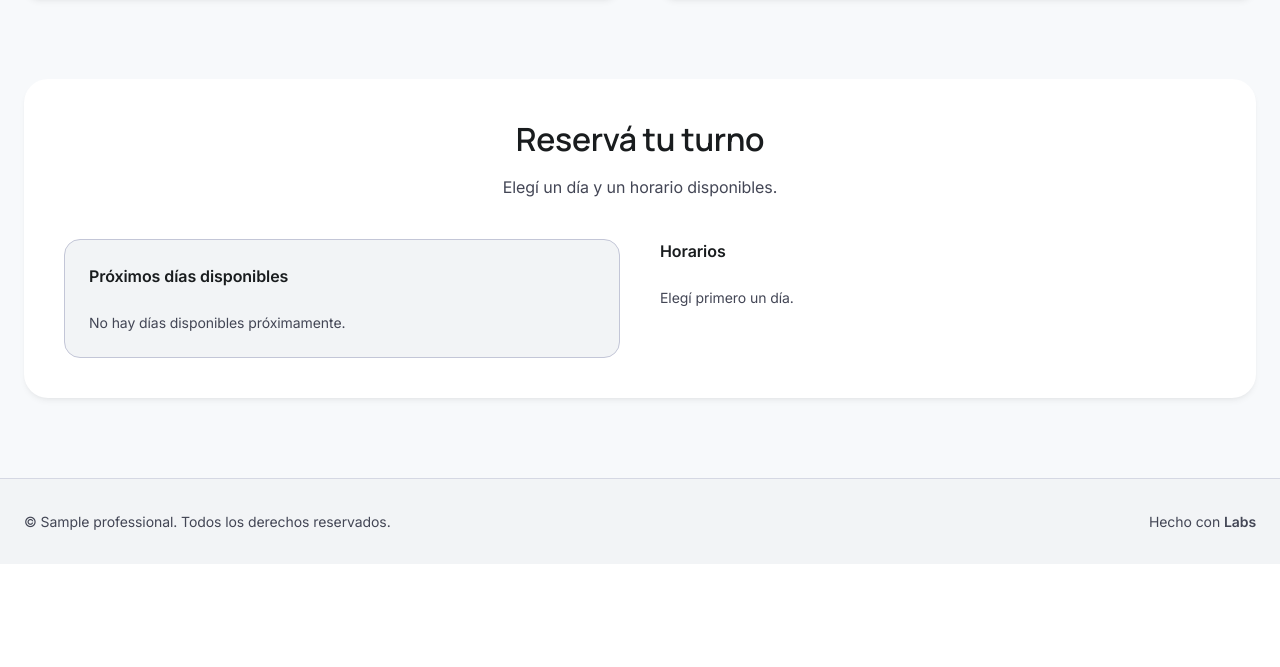
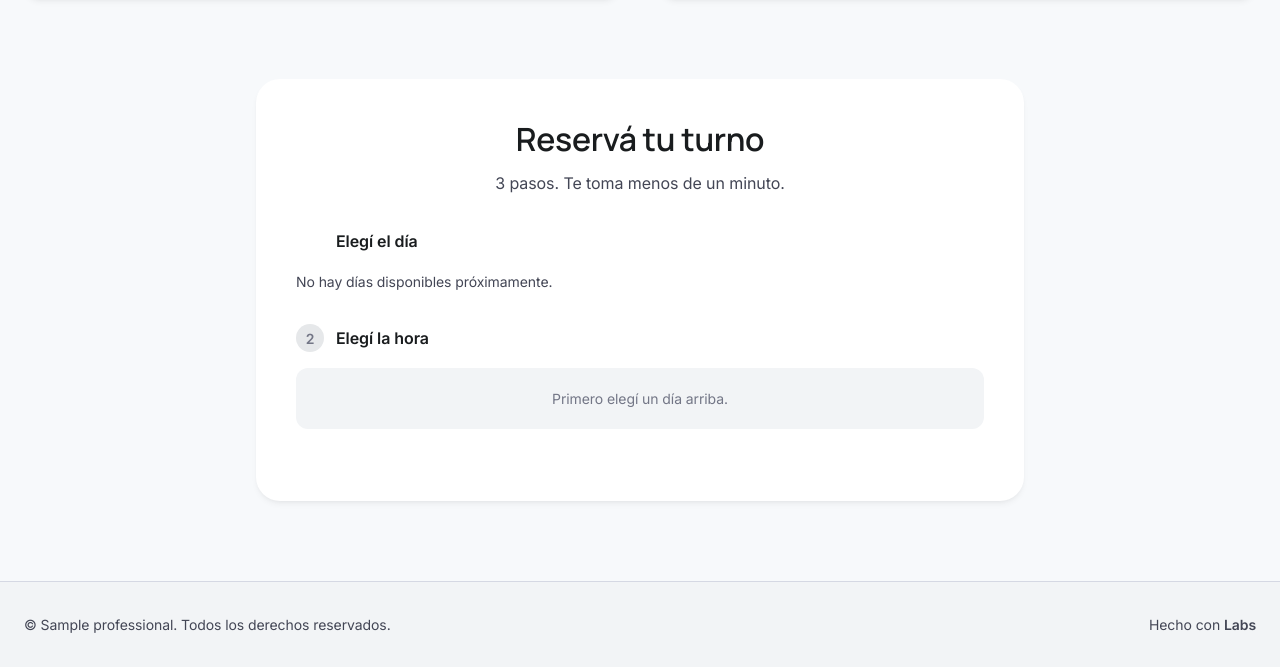
Before and after one commit to ggaray99/labs, a Django app: a page that uses templates/core/public_landing.html in a window 1280 px wide. Shown: the part 2332-2999 px from the top of the page. Before the commit the page ends 2896 px from the top, so only its background shows below. Run offline with Django 5.2, Linux system fonts and the light colour scheme; tables that the repository leaves empty hold one stand-in row (values such as "Sample post"); grey boxes marked "Sample" are stand-in pictures; some libraries are stand-ins or nearby versions.

Commit message:
Patient reviews via signed link, map toggle, simpler booking flow
Reviews:
- LandingTestimonial gains appointment FK (one review per turno) + is_approved + created_at.
- After marking a turno as completed, dashboard shows a "Copiar link reseña" button with a signed token URL (60d max age).
- Public review page at /p/<slug>/review/<token>/ — patient leaves rating + quote, lands as is_approved=False.
- Landing admin highlights pending reviews at the top of the testimonials section with approve/reject buttons.
- Public landing only renders approved testimonials.

Map:
- Professional.show_map toggle (default True). Map renders only when address is set AND show_map is on.
- Replaced the placeholder block with an embedded Google Maps iframe (no API key needed) plus an "open in Maps" link.
- Contact section collapses to single column when no map.

Booking section:
- Linear 1-2-3 flow (día, hora, datos) with numbered step indicators.
- Date picker is a horizontal-scroll strip of pills; time slots use a 3/4-col grid.
- Compact form: name fields inline, obra social hidden behind optional <details>, motivo as 2-line textarea.
- Confirmation summary shown above the form when a slot is picked.

Co-Authored-By: Claude Opus 4.7 <noreply@anthropic.com>

```diff
--- a/core/forms.py
+++ b/core/forms.py
@@ -58,7 +58,7 @@ class LandingSettingsForm(forms.ModelForm):
     class Meta:
         model = Professional
         fields = ['theme_primary', 'show_stats', 'show_credentials', 'show_mission',
-                  'show_services', 'show_testimonials', 'show_contact']
+                  'show_services', 'show_testimonials', 'show_contact', 'show_map']
 
 
 class BasicsForm(forms.ModelForm):
@@ -89,3 +89,9 @@ class LandingTestimonialForm(forms.ModelForm):
     class Meta:
         model = LandingTestimonial
         fields = ['quote', 'author_name', 'author_meta', 'rating', 'order']
+
+
+class PublicReviewForm(forms.Form):
+    rating = forms.IntegerField(min_value=1, max_value=5, label='Puntaje')
+    quote = forms.CharField(widget=forms.Textarea(attrs={'rows': 4, 'maxlength': 600}),
+                            label='¿Cómo fue tu experiencia?', max_length=600)
--- a/core/urls.py
+++ b/core/urls.py
@@ -15,5 +15,6 @@ urlpatterns = [
     path('dashboard/landing/', views.landing_admin, name='landing_admin'),
     path('p/<slug:slug>/', views.public_landing, name='public_landing'),
     path('p/<slug:slug>/booking/', views.booking, name='booking'),
+    path('p/<slug:slug>/review/<str:token>/', views.public_review, name='public_review'),
     path('api/patients/search/', views.patient_search_api, name='patient_search_api'),
 ]
--- a/core/views.py
+++ b/core/views.py
@@ -4,12 +4,14 @@ from datetime import datetime, timedelta, date
 
 import qrcode
 from django.shortcuts import render, redirect, get_object_or_404
-from django.http import JsonResponse
+from django.http import JsonResponse, Http404
 from django.contrib import messages
 from django.contrib.auth import login, logout, authenticate
 from django.contrib.auth.decorators import login_required
 from django.contrib.auth.models import User
+from django.core import signing
 from django.db.models import Q
+from django.urls import reverse
 
 from .models import (
     Professional, Patient, Appointment,
@@ -18,8 +20,26 @@ from .models import (
 from .forms import (
     ProfessionalSetupForm, BookingPatientForm, PatientForm,
     MissionForm, LandingSettingsForm, BasicsForm, LandingStatForm, LandingCredentialForm,
-    LandingServiceForm, LandingTestimonialForm,
+    LandingServiceForm, LandingTestimonialForm, PublicReviewForm,
 )
+
+
+REVIEW_TOKEN_SALT = 'clyra.appointment.review'
+REVIEW_TOKEN_MAX_AGE = 60 * 24 * 60 * 60  # 60 days
+
+
+def make_review_token(appointment):
+    return signing.TimestampSigner(salt=REVIEW_TOKEN_SALT).sign(str(appointment.id))
+
+
+def parse_review_token(token):
+    try:
+        appointment_id = signing.TimestampSigner(salt=REVIEW_TOKEN_SALT).unsign(
+            token, max_age=REVIEW_TOKEN_MAX_AGE
+        )
+    except signing.BadSignature:
+        return None
+    return Appointment.objects.filter(id=appointment_id).first()
 
 
 # --- Helpers ---
@@ -166,10 +186,10 @@ def dashboard(request):
         return redirect('setup')
 
     today = date.today()
-    appointments_today = Appointment.objects.filter(
+    appointments_today = list(Appointment.objects.filter(
         professional=professional,
         appointment_date=today
-    ).select_related('patient')
+    ).select_related('patient'))
 
     upcoming = Appointment.objects.filter(
         professional=professional,
@@ -181,6 +201,14 @@ def dashboard(request):
 
     public_url = request.build_absolute_uri(f'/p/{professional.slug}/')
     qr_data = generate_qr_base64(public_url)
+
+    # Attach review_link to completed appointments missing a testimonial.
+    for apt in appointments_today:
+        apt.review_link = ''
+        if apt.status == 'completed' and not hasattr(apt, 'testimonial'):
+            apt.review_link = request.build_absolute_uri(
+                reverse('public_review', kwargs={'slug': professional.slug, 'token': make_review_token(apt)})
+            )
 
     return render(request, 'core/dashboard.html', {
         'professional': professional,
@@ -406,6 +434,13 @@ def landing_admin(request):
                 messages.error(request, 'Revisá los campos.')
             return redirect('/dashboard/landing/#basics')
 
+        if action == 'testimonial_approve':
+            obj = get_object_or_404(LandingTestimonial, id=request.POST.get('id'), professional=professional)
+            obj.is_approved = True
+            obj.save()
+            messages.success(request, 'Reseña aprobada y publicada.')
+            return redirect('/dashboard/landing/#testimonials')
+
         # Format: <section>_<verb> with verb in {add, save, delete}
         for section, (Model, FormCls, _) in LANDING_SECTIONS.items():
             anchor = f'/dashboard/landing/#{section}s'
@@ -433,12 +468,14 @@ def landing_admin(request):
                 messages.success(request, 'Item eliminado.')
                 return redirect(anchor)
 
+    testimonials_qs = professional.landing_testimonials.all()
     return render(request, 'core/landing_admin.html', {
         'professional': professional,
         'stats': professional.landing_stats.all(),
         'credentials': professional.landing_credentials.all(),
         'services': professional.landing_services.all(),
-        'testimonials': professional.landing_testimonials.all(),
+        'testimonials': testimonials_qs.filter(is_approved=True),
+        'pending_testimonials': testimonials_qs.filter(is_approved=False),
         'public_url': request.build_absolute_uri(f'/p/{professional.slug}/'),
     })
 
@@ -511,10 +548,51 @@ def public_landing(request, slug):
         'landing_stats': professional.landing_stats.all(),
         'landing_credentials': professional.landing_credentials.all(),
         'landing_services': professional.landing_services.all(),
-        'landing_testimonials': professional.landing_testimonials.all(),
+        'landing_testimonials': professional.landing_testimonials.filter(is_approved=True),
     })
 
 
 def booking(request, slug):
     """Legacy redirect — booking is now inline in public_landing."""
     return redirect('public_landing', slug=slug)
+
+
+def public_review(request, slug, token):
+    professional = get_object_or_404(Professional, slug=slug)
+    appointment = parse_review_token(token)
+
+    if not appointment or appointment.professional_id != professional.id:
+        return render(request, 'core/review.html', {
+            'professional': professional, 'invalid': True,
+        })
+
+    if hasattr(appointment, 'testimonial'):
+        return render(request, 'core/review.html', {
+            'professional': professional, 'already_submitted': True,
+        })
+
+    if request.method == 'POST':
+        form = PublicReviewForm(request.POST)
+        if form.is_valid():
+            patient = appointment.patient
+            author_name = f'{patient.first_name} {patient.last_name[:1].upper()}.'
+            LandingTestimonial.objects.create(
+                professional=professional,
+                appointment=appointment,
+                quote=form.cleaned_data['quote'],
+                rating=form.cleaned_data['rating'],
+                author_name=author_name,
+                author_meta=f'Paciente — {appointment.appointment_date.strftime("%m/%Y")}',
+                is_approved=False,
+            )
+            return render(request, 'core/review.html', {
+                'professional': professional, 'success': True,
+            })
+    else:
+        form = PublicReviewForm()
+
+    return render(request, 'core/review.html', {
+        'professional': professional,
+        'appointment': appointment,
+        'form': form,
+    })
--- a/templates/core/public_landing.html
+++ b/templates/core/public_landing.html
@@ -217,7 +217,7 @@
 
     <!-- CONTACT -->
     {% if professional.show_contact %}
-    <section id="contacto" class="py-6 sm:py-10 grid grid-cols-1 md:grid-cols-2 gap-4 sm:gap-10">
+    <section id="contacto" class="py-6 sm:py-10 grid grid-cols-1 {% if professional.address and professional.show_map %}md:grid-cols-2{% endif %} gap-4 sm:gap-10">
       <div class="bg-white p-6 sm:p-10 rounded-2xl ambient-shadow">
         <h2 class="mb-3 sm:mb-4 text-[#191c1e]">Contactame</h2>
         <p class="body-md text-[#434655] mb-6 sm:mb-8">¿Querés consultar algo antes de reservar? Escribime o llamame:</p>
@@ -257,13 +257,18 @@
           {% endif %}
         </div>
       </div>
-      {% if professional.address %}
-      <div class="bg-[#e6e8ea] rounded-2xl overflow-hidden relative min-h-[260px] sm:min-h-[400px] ambient-shadow flex items-center justify-center">
-        <span class="material-symbols-outlined text-[#737686]" style="font-size:64px;">location_on</span>
-        <div class="absolute bottom-3 left-3 right-3 sm:bottom-6 sm:left-6 sm:right-6 bg-white p-3 sm:p-4 rounded-xl ambient-shadow flex items-center gap-3">
+      {% if professional.address and professional.show_map %}
+      <div class="rounded-2xl overflow-hidden relative min-h-[260px] sm:min-h-[400px] ambient-shadow">
+        <iframe
+          src="https://www.google.com/maps?q={{ professional.address|urlencode }}&output=embed"
+          class="absolute inset-0 w-full h-full border-0" loading="lazy" referrerpolicy="no-referrer-when-downgrade"
+          allowfullscreen></iframe>
+        <a href="https://www.google.com/maps/search/?api=1&query={{ professional.address|urlencode }}" target="_blank" rel="noopener"
+           class="absolute bottom-3 left-3 right-3 sm:bottom-6 sm:left-6 sm:right-6 bg-white p-3 sm:p-4 rounded-xl ambient-shadow flex items-center gap-3 hover:bg-[#f7f9fb] transition-colors">
           <span class="material-symbols-outlined text-[var(--theme-primary)] shrink-0">location_on</span>
-          <span class="body-sm font-bold text-[#191c1e]">{{ professional.address }}</span>
-        </div>
+          <span class="body-sm font-bold text-[#191c1e] flex-1">{{ professional.address }}</span>
+          <span class="material-symbols-outlined text-[#737686]" style="font-size:18px;">open_in_new</span>
+        </a>
       </div>
       {% endif %}
     </section>
@@ -271,10 +276,10 @@
 
     <!-- SCHEDULE / BOOKING -->
     <section id="reservar-turno" class="py-6 sm:py-10">
-      <div class="bg-white rounded-2xl sm:rounded-3xl p-6 sm:p-10 ambient-shadow">
-        <div class="text-center mb-6 sm:mb-10">
-          <h2 class="mb-3 sm:mb-4 text-[#191c1e]">Reservá tu turno</h2>
-          <p class="body-md text-[#434655] max-w-xl mx-auto">Elegí un día y un horario disponibles.</p>
+      <div class="bg-white rounded-2xl sm:rounded-3xl p-5 sm:p-10 ambient-shadow max-w-3xl mx-auto">
+        <div class="text-center mb-6 sm:mb-8">
+          <h2 class="mb-2 sm:mb-3 text-[#191c1e]">Reservá tu turno</h2>
+          <p class="body-md text-[#434655]">3 pasos. Te toma menos de un minuto.</p>
         </div>
 
         {% if messages %}
@@ -283,95 +288,108 @@
         {% endfor %}
         {% endif %}
 
-        <div class="grid grid-cols-1 md:grid-cols-2 gap-6 md:gap-10">
-          <!-- Date picker -->
-          <div class="bg-[#f2f4f6] p-4 sm:p-6 rounded-2xl border border-[#c3c6d7]">
-            <h4 class="body-md font-bold mb-4 sm:mb-6 text-[#191c1e]">Próximos días disponibles</h4>
+        <!-- Step 1: Date -->
+        <div class="mb-6 sm:mb-8">
+          <div class="flex items-center gap-3 mb-3 sm:mb-4">
+            <span class="w-7 h-7 rounded-full bg-[var(--theme-primary)] text-white flex items-center justify-center body-sm font-bold shrink-0">1</span>
+            <h4 class="body-md font-bold text-[#191c1e]">Elegí el día</h4>
+          </div>
           {% if available_dates %}
-            <div class="grid grid-cols-3 sm:grid-cols-3 gap-2">
+          <div class="overflow-x-auto -mx-1 px-1 pb-2 scrollbar-thin">
+            <div class="flex gap-2 min-w-min">
               {% for d in available_dates %}
               <a href="?date={{ d|date:'Y-m-d' }}#reservar-turno"
-                 class="flex flex-col items-center justify-center py-2 sm:py-3 rounded-xl transition-all {% if selected_date == d %}bg-[var(--theme-primary)] text-white{% else %}bg-white text-[#191c1e] hover:bg-[#e6e8ea] border border-[#c3c6d7]{% endif %}">
+                 class="flex-shrink-0 w-[72px] flex flex-col items-center justify-center py-3 rounded-xl transition-all border {% if selected_date == d %}bg-[var(--theme-primary)] text-white border-[var(--theme-primary)]{% else %}bg-white text-[#191c1e] hover:border-[var(--theme-primary)] border-[#c3c6d7]{% endif %}">
                 <span class="label-caps {% if selected_date != d %}text-[#434655]{% endif %}">{{ d|date:'D' }}</span>
-                <span class="body-md font-bold mt-1">{{ d|date:'d/m' }}</span>
+                <span class="body-md font-bold mt-1">{{ d|date:'d' }}</span>
+                <span class="body-sm {% if selected_date == d %}opacity-90{% else %}text-[#737686]{% endif %}">{{ d|date:'M' }}</span>
               </a>
               {% endfor %}
+            </div>
           </div>
           {% else %}
           <p class="body-sm text-[#434655]">No hay días disponibles próximamente.</p>
           {% endif %}
         </div>
 
-          <!-- Time slots -->
-          <div class="flex flex-col">
-            {% if selected_date %}
-            <h4 class="body-md font-bold mb-4 sm:mb-6 text-[#191c1e]">Horarios — {{ selected_date|date:'l d/m' }}</h4>
-            {% if slots %}
-            <div class="grid grid-cols-3 gap-2 sm:gap-3" id="timeSlots">
+        <!-- Step 2: Time -->
+        <div class="mb-6 sm:mb-8">
+          <div class="flex items-center gap-3 mb-3 sm:mb-4">
+            <span class="w-7 h-7 rounded-full {% if selected_date %}bg-[var(--theme-primary)] text-white{% else %}bg-[#e6e8ea] text-[#737686]{% endif %} flex items-center justify-center body-sm font-bold shrink-0">2</span>
+            <h4 class="body-md font-bold text-[#191c1e]">
+              Elegí la hora
+              {% if selected_date %}<span class="font-normal text-[#434655]"> — {{ selected_date|date:'l d/m' }}</span>{% endif %}
+            </h4>
+          </div>
+          {% if not selected_date %}
+          <div class="bg-[#f2f4f6] rounded-xl p-5 text-center">
+            <p class="body-sm text-[#737686]">Primero elegí un día arriba.</p>
+          </div>
+          {% elif not slots %}
+          <div class="bg-[#f2f4f6] rounded-xl p-5 text-center">
+            <p class="body-sm text-[#434655]">No quedan horarios para este día. Elegí otro.</p>
+          </div>
+          {% else %}
+          <div class="grid grid-cols-3 sm:grid-cols-4 gap-2" id="timeSlots">
             {% for slot in slots %}
             <button type="button" onclick="selectTime('{{ slot|time:'H:i' }}', this)"
-                      class="time-btn py-2 sm:py-3 px-2 sm:px-4 border border-[#c3c6d7] rounded-lg body-sm font-semibold hover:border-[var(--theme-primary)] hover:text-[var(--theme-primary)] transition-all bg-white text-[#191c1e]">
+                    class="time-btn py-3 px-2 border border-[#c3c6d7] rounded-lg body-md font-semibold bg-white text-[#191c1e] hover:border-[var(--theme-primary)] hover:text-[var(--theme-primary)] transition-all">
               {{ slot|time:'H:i' }}
             </button>
             {% endfor %}
           </div>
-            {% else %}
-            <p class="body-sm text-[#434655]">No hay horarios para este día. Elegí otro.</p>
           {% endif %}
-            {% else %}
-            <h4 class="body-md font-bold mb-4 sm:mb-6 text-[#191c1e]">Horarios</h4>
-            <p class="body-sm text-[#434655]">Elegí primero un día.</p>
-            {% endif %}
+        </div>
+
+        <!-- Step 3: Form -->
+        {% if selected_date and slots %}
+        <div id="patientForm" class="hidden">
+          <div class="flex items-center gap-3 mb-3 sm:mb-4">
+            <span class="w-7 h-7 rounded-full bg-[var(--theme-primary)] text-white flex items-center justify-center body-sm font-bold shrink-0">3</span>
+            <h4 class="body-md font-bold text-[#191c1e]">Tus datos</h4>
+          </div>
+
+          <div id="bookingSummary" class="mb-4 p-3 sm:p-4 rounded-xl bg-[var(--theme-primary)]/10 border border-[var(--theme-primary)]/20 flex items-center gap-3">
+            <span class="material-symbols-outlined text-[var(--theme-primary)]">event_available</span>
+            <div class="body-sm">
+              <span class="text-[#434655]">Reservando: </span>
+              <span class="font-bold text-[#191c1e]">{{ selected_date|date:'l d/m' }} a las <span id="summaryTime">—</span></span>
             </div>
           </div>
 
-        <!-- Patient form -->
-        {% if selected_date %}
-        <div id="patientForm" class="hidden mt-6 sm:mt-10 bg-[#f2f4f6] rounded-2xl p-5 sm:p-8 border border-[#c3c6d7]">
-          <h4 class="body-md font-bold mb-4 sm:mb-6 text-[#191c1e]">Tus datos</h4>
-          <form method="post" class="space-y-4">
+          <form method="post" class="space-y-3 sm:space-y-4">
             {% csrf_token %}
             <input type="hidden" name="date" value="{{ selected_date|date:'Y-m-d' }}">
             <input type="hidden" name="time" id="selectedTime" value="">
 
-            <div class="grid grid-cols-1 md:grid-cols-2 gap-4">
-              <div>
-                <label class="label-caps text-[#434655] block mb-2">Nombre</label>
-                <input type="text" name="first_name" required class="w-full bg-white border border-[#c3c6d7] rounded-lg p-3 body-md focus:border-[var(--theme-primary)] outline-none">
+            <div class="grid grid-cols-1 sm:grid-cols-2 gap-3 sm:gap-4">
+              <input type="text" name="first_name" required placeholder="Nombre"
+                     class="bg-white border border-[#c3c6d7] rounded-lg p-3 body-md focus:border-[var(--theme-primary)] outline-none">
+              <input type="text" name="last_name" required placeholder="Apellido"
+                     class="bg-white border border-[#c3c6d7] rounded-lg p-3 body-md focus:border-[var(--theme-primary)] outline-none">
+              <input type="tel" inputmode="tel" name="phone" required placeholder="Teléfono / WhatsApp"
+                     class="bg-white border border-[#c3c6d7] rounded-lg p-3 body-md focus:border-[var(--theme-primary)] outline-none">
+              <input type="email" inputmode="email" name="email" placeholder="Email (opcional)"
+                     class="bg-white border border-[#c3c6d7] rounded-lg p-3 body-md focus:border-[var(--theme-primary)] outline-none">
             </div>
-              <div>
-                <label class="label-caps text-[#434655] block mb-2">Apellido</label>
-                <input type="text" name="last_name" required class="w-full bg-white border border-[#c3c6d7] rounded-lg p-3 body-md focus:border-[var(--theme-primary)] outline-none">
+
+            <details class="bg-[#f7f9fb] rounded-lg border border-[#c3c6d7]">
+              <summary class="cursor-pointer p-3 body-sm font-semibold text-[#434655] flex items-center gap-2">
+                <span class="material-symbols-outlined" style="font-size:18px;">add_circle</span>
+                Agregar obra social (opcional)
+              </summary>
+              <div class="px-3 pb-3 grid grid-cols-1 sm:grid-cols-3 gap-2">
+                <input type="text" name="health_insurance" placeholder="Obra social"
+                       class="bg-white border border-[#c3c6d7] rounded-lg p-2.5 body-sm focus:border-[var(--theme-primary)] outline-none">
+                <input type="text" name="health_insurance_plan" placeholder="Plan"
+                       class="bg-white border border-[#c3c6d7] rounded-lg p-2.5 body-sm focus:border-[var(--theme-primary)] outline-none">
+                <input type="text" name="health_insurance_number" placeholder="Nro. afiliado"
+                       class="bg-white border border-[#c3c6d7] rounded-lg p-2.5 body-sm focus:border-[var(--theme-primary)] outline-none">
               </div>
-            </div>
-            <div class="grid grid-cols-1 md:grid-cols-2 gap-4">
-              <div>
-                <label class="label-caps text-[#434655] block mb-2">Teléfono</label>
-                <input type="tel" inputmode="tel" name="phone" required class="w-full bg-white border border-[#c3c6d7] rounded-lg p-3 body-md focus:border-[var(--theme-primary)] outline-none">
-              </div>
-              <div>
-                <label class="label-caps text-[#434655] block mb-2">Email (opcional)</label>
-                <input type="email" inputmode="email" name="email" class="w-full bg-white border border-[#c3c6d7] rounded-lg p-3 body-md focus:border-[var(--theme-primary)] outline-none">
-              </div>
-            </div>
-            <div class="grid grid-cols-1 sm:grid-cols-3 gap-4">
-              <div>
-                <label class="label-caps text-[#434655] block mb-2">Obra social</label>
-                <input type="text" name="health_insurance" class="w-full bg-white border border-[#c3c6d7] rounded-lg p-3 body-sm focus:border-[var(--theme-primary)] outline-none">
-              </div>
-              <div>
-                <label class="label-caps text-[#434655] block mb-2">Plan</label>
-                <input type="text" name="health_insurance_plan" class="w-full bg-white border border-[#c3c6d7] rounded-lg p-3 body-sm focus:border-[var(--theme-primary)] outline-none">
-              </div>
-              <div>
-                <label class="label-caps text-[#434655] block mb-2">Nro. afiliado</label>
-                <input type="text" name="health_insurance_number" class="w-full bg-white border border-[#c3c6d7] rounded-lg p-3 body-sm focus:border-[var(--theme-primary)] outline-none">
-              </div>
-            </div>
-            <div>
-              <label class="label-caps text-[#434655] block mb-2">Motivo de consulta (opcional)</label>
-              <textarea name="reason" rows="3" class="w-full bg-white border border-[#c3c6d7] rounded-lg p-3 body-md focus:border-[var(--theme-primary)] outline-none"></textarea>
-            </div>
+            </details>
+
+            <textarea name="reason" rows="2" placeholder="Motivo de consulta (opcional)"
+                      class="w-full bg-white border border-[#c3c6d7] rounded-lg p-3 body-md focus:border-[var(--theme-primary)] outline-none"></textarea>
 
             <button type="submit" class="w-full bg-[var(--theme-primary)] text-white py-3 sm:py-4 rounded-lg body-md font-semibold hover:opacity-90 transition-all flex items-center justify-center gap-2">
               <span class="material-symbols-outlined">check_circle</span> Confirmar turno
@@ -404,6 +422,8 @@ function selectTime(time, btn) {
   btn.classList.remove('bg-white', 'text-[#191c1e]', 'border-[#c3c6d7]');
   btn.classList.add('bg-[var(--theme-primary)]', 'text-white', 'border-[var(--theme-primary)]');
   document.getElementById('selectedTime').value = time;
+  const summaryTime = document.getElementById('summaryTime');
+  if (summaryTime) summaryTime.textContent = time;
   const form = document.getElementById('patientForm');
   if (form) {
     form.classList.remove('hidden');
```
Also changed, not shown: core/models.py (+9 -1 lines), templates/core/dashboard.html (+19 -0 lines), templates/core/landing_admin.html (+50 -3 lines), templates/core/review.html (added, +78 -0 lines), core/migrations/0006_alter_landingtestimonial_options_and_more.py (added). Lines whose indentation alone changed are shown as unchanged.
